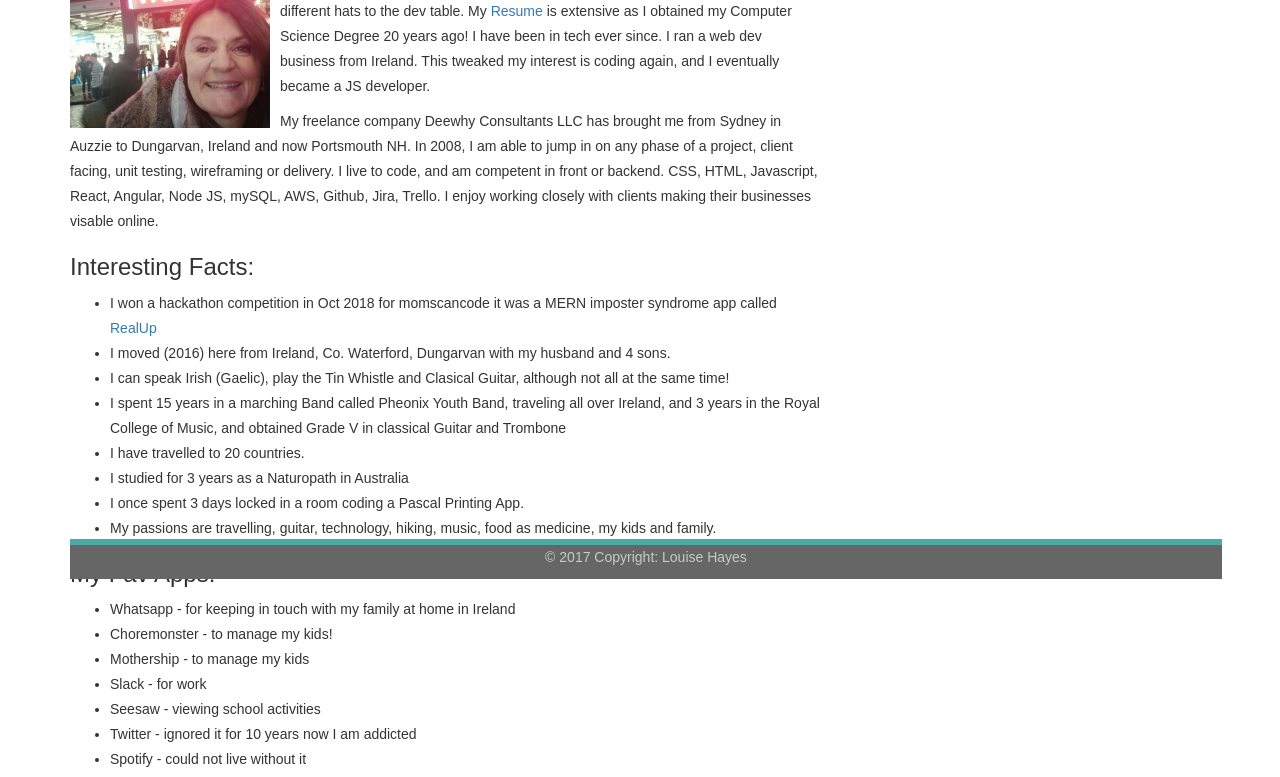
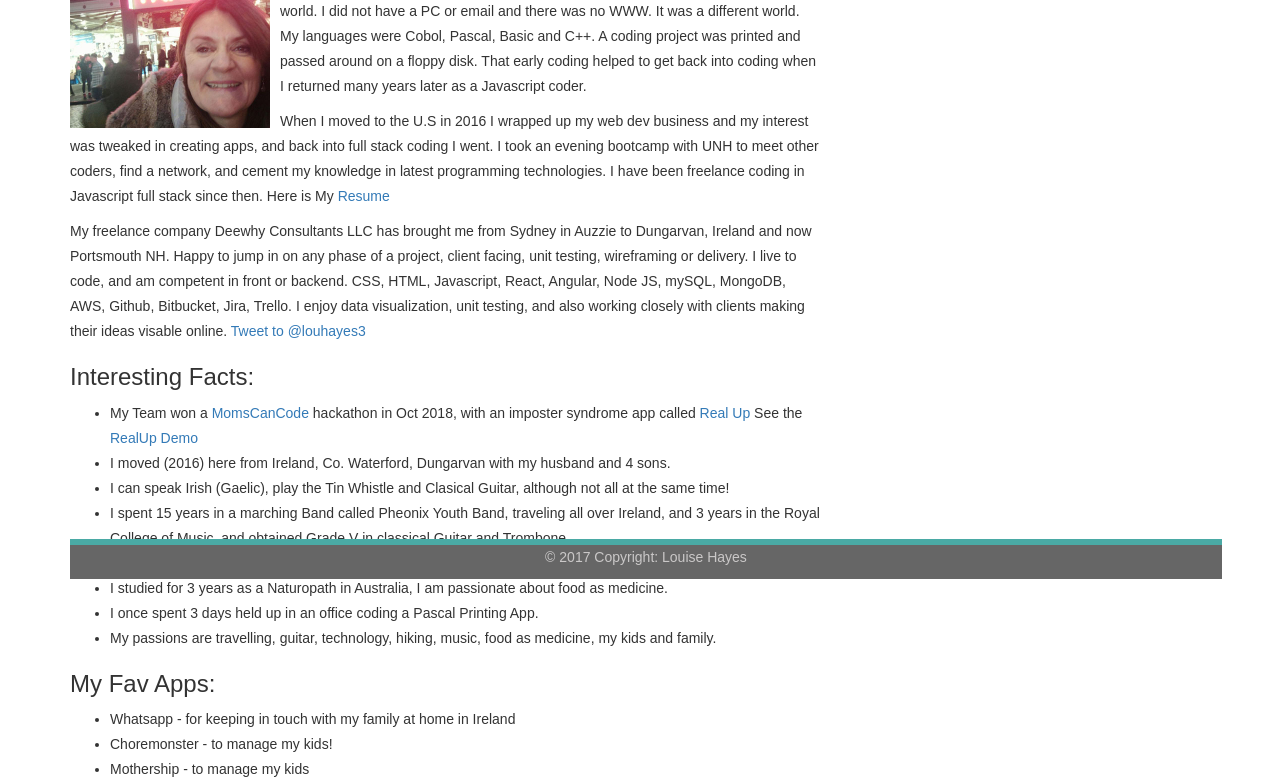
Before and after one commit to louise-hayes/louise-hayes.github.io, a plain HTML site: page index.html in a window 1280 px wide. Shown: the part 221-998 px from the top of the page. Drawn offline with nearby package versions, Linux system fonts and the light colour scheme.

Commit message:
update to cv again

```diff
--- a/index.html
+++ b/index.html
@@ -80,20 +80,31 @@
 
         <h1>About Me</h1>
         <img src="assets/images/profilepic.jpg" height="200px" width="200px" alt="sunriseimg" class="pull-left gap-right img-responsive">
-        <h3>What I'd Like You To Know: </h3>
+        <h3>Fullstack Javascript Engineer - my journey. </h3>
         <p>
-          I'm an enthusiastic self motivated fullstack MERN/MEAN JS developer. I bring a lot of different hats to the dev table. My
-          <a href="assets/images/Louise Hayes Resume.pdf" Resume>Resume</a> is extensive as I obtained my Computer Science Degree 20 years ago! I have been in tech ever since.
-        I ran a web dev business from Ireland. This tweaked my interest is coding again, and I eventually became a JS developer.       </p>
+          I started coding when there were no IDE's, and objects were not in the programming world.
+          I did not have a PC or email and there was no WWW. It was a different world.
+          My languages were Cobol, Pascal, Basic and C++.
+          A coding project was printed and passed around on a floppy disk.
+          That early coding helped to get back into coding when I returned many years later as a Javascript coder.
+          </p>
         <p>
+          When I moved to the U.S in 2016 I wrapped up my web dev business and my interest was tweaked in creating apps, and back into full stack coding I went.
+          I took an evening bootcamp with UNH to meet other coders, find a network, and cement my knowledge in latest programming technologies.
+          I have been freelance coding in Javascript full stack since then.
+
+          Here is My <a href="assets/images/Louise Hayes Resume.pdf" Resume>Resume</a>
+        </p>
+          <p>
           My freelance company Deewhy Consultants LLC has brought me from Sydney in Auzzie to Dungarvan, Ireland and now
-          Portsmouth NH. In 2008, I am able to jump in on any phase of a project, client facing, unit testing, wireframing or delivery.
-          I live to code, and am competent in front or backend. CSS, HTML, Javascript, React, Angular, Node JS, mySQL, AWS, Github, Jira, Trello.
-          I enjoy working closely with clients making their businesses visable online.
+          Portsmouth NH. Happy to jump in on any phase of a project, client facing, unit testing, wireframing or delivery.
+          I live to code, and am competent in front or backend. CSS, HTML, Javascript, React, Angular, Node JS, mySQL, MongoDB, AWS, Github, Bitbucket, Jira, Trello.
+          I enjoy data visualization, unit testing, and also working closely with clients making their ideas visable online. <a href="https://twitter.com/intent/tweet?screen_name=louhayes3&ref_src=twsrc%5Etfw" class="twitter-mention-button" data-show-count="false">Tweet to @louhayes3</a><script async src="https://platform.twitter.com/widgets.js" charset="utf-8"></script>
         </p>
         <h3>Interesting Facts:</h3>
         <ul>
-            <li>I won a hackathon competition in Oct 2018 for momscancode it was a MERN imposter syndrome app called <a href="https://www.youtube.com/watch?v=ilxJKCKp_jU&feature=youtu.be" RealUp:>RealUp</a> </li>
+            <li>My Team won a <a href="https://www.momscancode.com/" MomsCanCode>MomsCanCode </a>hackathon in Oct 2018, with an imposter syndrome app called <a href="https://realupapp.herokuapp.com/" Real Up>Real Up</a> See the<a href="https://www.youtube.com/watch?v=ilxJKCKp_jU&feature=youtu.be">  RealUp Demo</a>
+              </li>
           <li>I moved (2016) here from Ireland, Co. Waterford, Dungarvan with my husband and 4 sons.
           </li>
           <li>I can speak Irish (Gaelic), play the Tin Whistle and Clasical Guitar, although not all at the same time!
@@ -102,9 +113,9 @@
             College of Music, and obtained Grade V in classical Guitar and Trombone </li>
           <li>I have travelled to 20 countries.
           </li>
-          <li>I studied for 3 years as a Naturopath in Australia
+          <li>I studied for 3 years as a Naturopath in Australia, I am passionate about food as medicine.
           </li>
-          <li>I once spent 3 days locked in a room coding a Pascal Printing App.
+          <li>I once spent 3 days held up in an office coding a Pascal Printing App.
           </li>
           <li>My passions are travelling, guitar, technology, hiking, music, food as medicine, my kids and family.
           </li>
```
Also changed, not shown: portfolio.html (+19 -3 lines), assets/images/realup-thumbnail.jpg (added).
